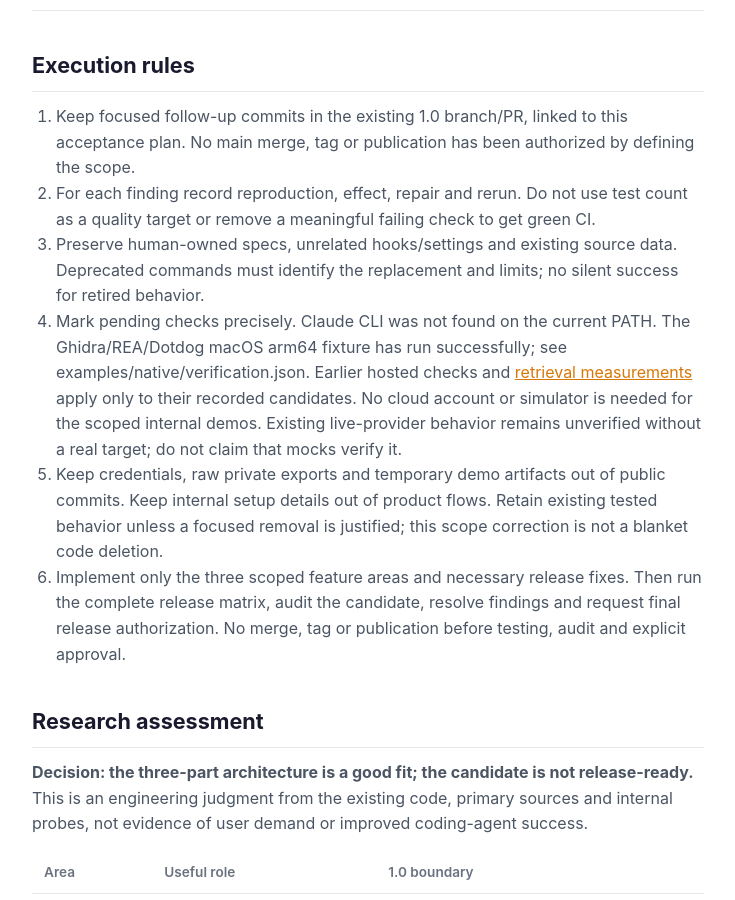
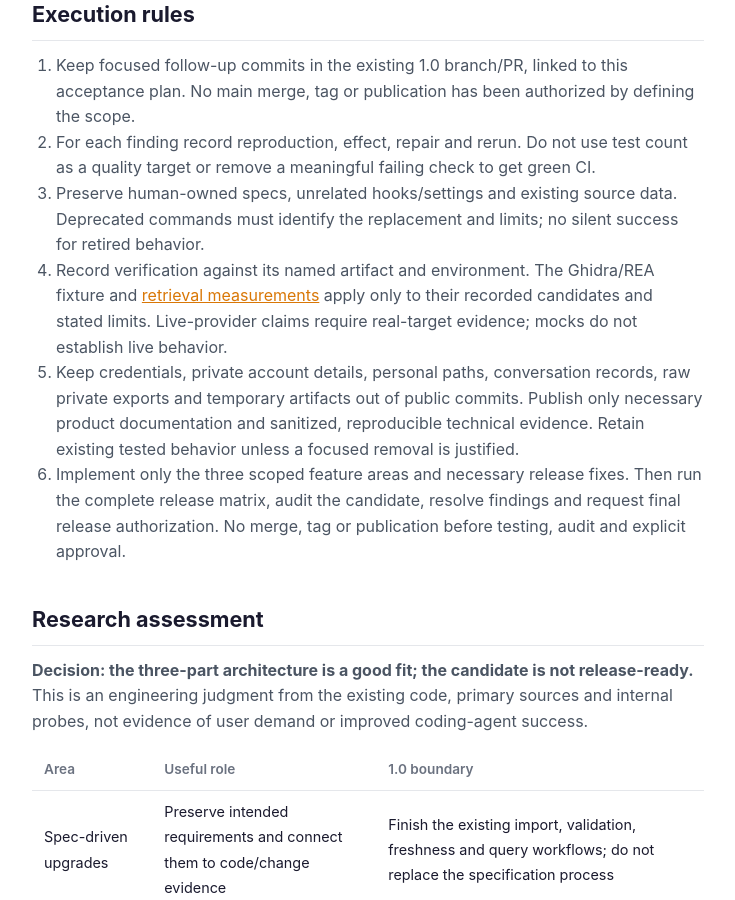
Before and after one commit to specdog/dotdog, a Jekyll site: the page built from docs/v1-release-plan.md, in a window 1280 px wide and 900 px high, scrolled down 2036 px. Shown: the whole window, without its empty margins (272-1007 px from the left). Built offline with Jekyll 4.4.1, drawn with Linux system fonts in a browser that asks for light colours; some of the changed text lies outside the part shown.

Commit message:
docs: keep release acceptance environment-neutral

```diff
--- a/docs/v1-release-plan.md
+++ b/docs/v1-release-plan.md
@@ -5,9 +5,9 @@
 
 # Dotdog 1.0 release implementation and acceptance plan
 
-Scope narrowed by the maintainer: spec-driven design upgrades, REA/Ghidra graph traversal support, then a type-driven module. Keep the existing npm/Bun distribution and reuse the current graph, query and agent integrations. Do not introduce a new service or framework.
+Dotdog 1.0 covers spec-driven design upgrades, REA/Ghidra graph traversal support, then a type-driven module. Keep the existing npm/Bun distribution and reuse the current graph, query and agent integrations. Do not introduce a new service or framework.
 
-Internal demos verify these workflows; they are not new product features or user setup requirements. Simulation, sensors, robotics, embodied AI and provisioned cloud environments are not required for this scope. This replaces the earlier broader acceptance scope; it does not mark unrun checks as passed.
+Verification fixtures exercise these workflows without becoming product features or user setup requirements. Simulation, sensors, robotics, embodied AI and provisioned cloud environments are not required. Unrun checks remain unverified.
 
 The 100-test hosted green candidate at `0569319` is a baseline, not completion. Every gate needs actual evidence against its named artifact/environment. No claim of absolute bug freedom, complete security or hardware safety follows from this plan.
 
@@ -32,8 +32,8 @@
 1. Keep focused follow-up commits in the existing 1.0 branch/PR, linked to this acceptance plan. No main merge, tag or publication has been authorized by defining the scope.
 2. For each finding record reproduction, effect, repair and rerun. Do not use test count as a quality target or remove a meaningful failing check to get green CI.
 3. Preserve human-owned specs, unrelated hooks/settings and existing source data. Deprecated commands must identify the replacement and limits; no silent success for retired behavior.
-4. Mark pending checks precisely. Claude CLI was not found on the current PATH. The Ghidra/REA/Dotdog macOS arm64 fixture has run successfully; see examples/native/verification.json. Earlier hosted checks and [retrieval measurements](retrieval-benchmarks.md) apply only to their recorded candidates. No cloud account or simulator is needed for the scoped internal demos. Existing live-provider behavior remains unverified without a real target; do not claim that mocks verify it.
-5. Keep credentials, raw private exports and temporary demo artifacts out of public commits. Keep internal setup details out of product flows. Retain existing tested behavior unless a focused removal is justified; this scope correction is not a blanket code deletion.
+4. Record verification against its named artifact and environment. The Ghidra/REA fixture and [retrieval measurements](retrieval-benchmarks.md) apply only to their recorded candidates and stated limits. Live-provider claims require real-target evidence; mocks do not establish live behavior.
+5. Keep credentials, private account details, personal paths, conversation records, raw private exports and temporary artifacts out of public commits. Publish only necessary product documentation and sanitized, reproducible technical evidence. Retain existing tested behavior unless a focused removal is justified.
 6. Implement only the three scoped feature areas and necessary release fixes. Then run the complete release matrix, audit the candidate, resolve findings and request final release authorization. No merge, tag or publication before testing, audit and explicit approval.
 
 ## Research assessment
```
